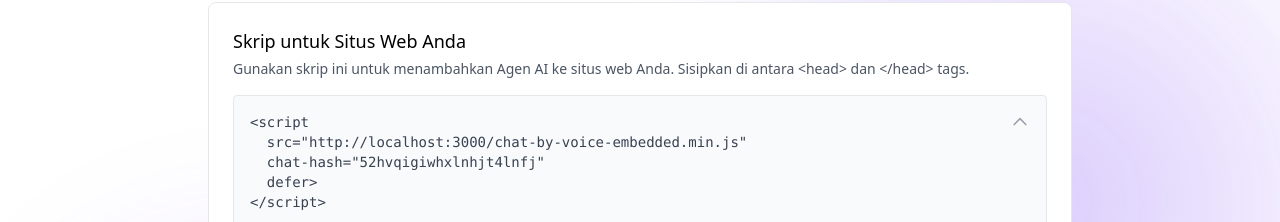
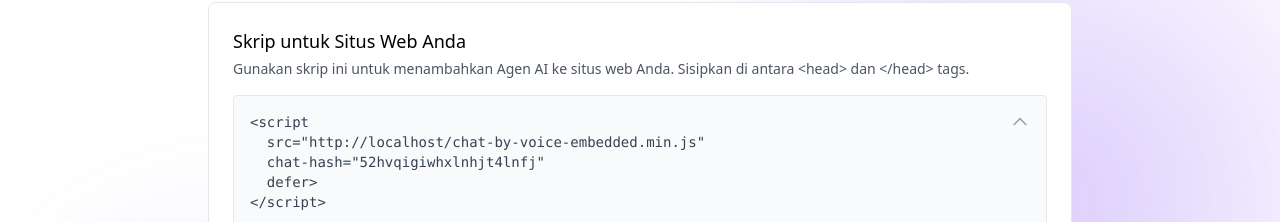
Before and after one commit to Mulkancsl/paperless-agent, a Nuxt app: page / in a window 1280 px wide. Shown: the part 122-344 px from the top of the page. Built offline with nearby package versions, Linux system fonts and the light colour scheme.

Commit message:
fix/memperbaiki script embeding

```diff
--- a/components/ScriptEmbed.vue
+++ b/components/ScriptEmbed.vue
@@ -68,16 +68,26 @@ export default {
     }
   },
   mounted() {
-    // Deteksi domain saat ini ketika komponen di-mount
     if (typeof window !== 'undefined') {
-      // Jika kita berada di domain github.io, gunakan domain github.io
-      if (window.location.hostname.includes('github.io')) {
-        this.scriptDomain = window.location.origin;
+      const currentUrl = window.location.href;
+      const urlObject = new URL(currentUrl);
+
+      let basePath = urlObject.pathname;
+      if (basePath.endsWith('.html') || basePath.endsWith('/')) {
+        basePath = basePath.substring(0, basePath.lastIndexOf('/') + 1);
+      } else if (!basePath.includes('.')) {
+        if (!basePath.endsWith('/')) {
+          basePath += '/';
+        }
       }
-      // Jika kita berada di domain lain (bukan localhost)
-      else if (window.location.hostname !== 'localhost') {
-        this.scriptDomain = window.location.origin;
+
+      this.scriptDomain = `${urlObject.protocol}//${urlObject.host}${basePath}`.replace(/\/$/, '');
+
+      if (urlObject.hostname === 'localhost' && basePath.includes('/paperless-agent/')) {
+        this.scriptDomain = `${urlObject.protocol}//${urlObject.host}`;
       }
+
+      console.log('Script domain detected:', this.scriptDomain);
     }
   },
   methods: {
```
